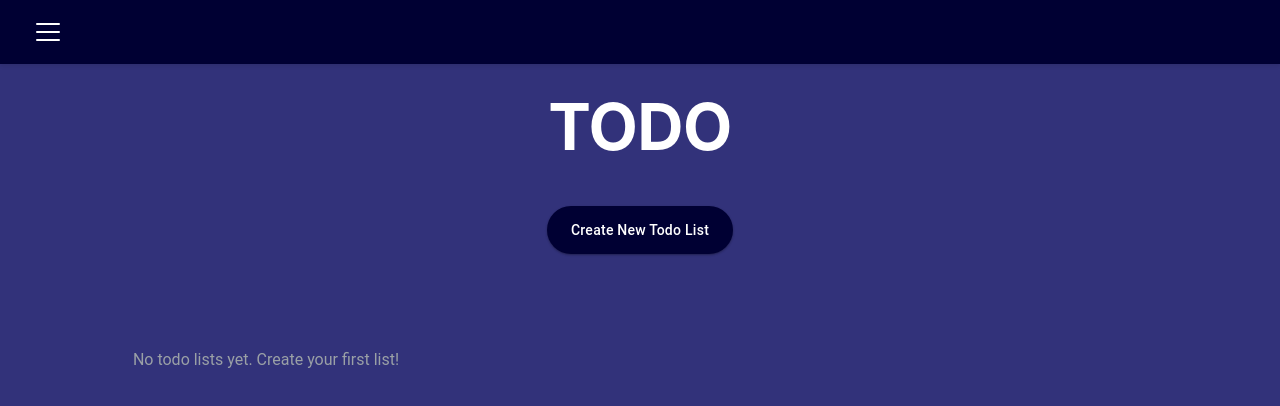
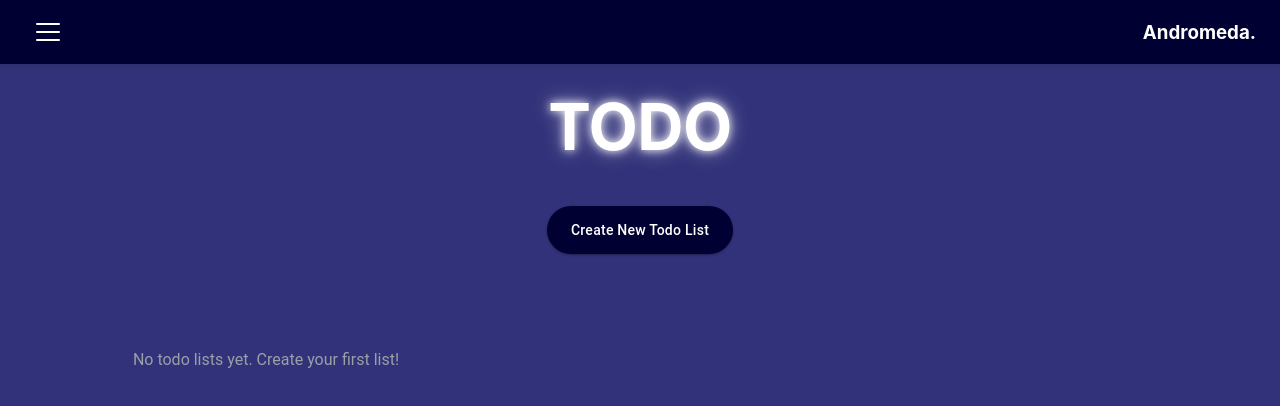
Before and after one commit to abk2191/organiser, a React (Vite) app: page /organiser/todo in a window 1280 px wide. Shown: the top 406 px of the page. Built offline with nearby package versions, Linux system fonts and the light colour scheme.

Commit message:
Added new features

```diff
--- a/src/App.jsx
+++ b/src/App.jsx
@@ -59,6 +59,9 @@ function App() {
       <div>
         {/* Navbar and Sidebar Logic Starts */}
         <div className="navbar">
+          <div className="logo">
+            <h3 style={{ color: "white" }}>Andromeda.</h3>
+          </div>
           <button
             className={`hamburger ${isSidebarOpen ? "open" : ""}`}
             onClick={toggleSidebar}
--- a/src/index.css
+++ b/src/index.css
@@ -23,9 +23,14 @@ html {
   width: 100%;
 }
 
+.logo h3 {
+  font-family: "Inter", sans-serif;
+}
+
 /* ===== GOOGLE-STYLE NAVBAR =====  */
 .navbar {
   display: flex;
+  flex-direction: row-reverse;
   align-items: center;
   justify-content: space-between;
   height: 64px;
@@ -232,6 +237,7 @@ html {
   font-weight: 500;
   letter-spacing: -0.5px;
   font-family: "Inter", sans-serif;
+  text-shadow: 0 0 10px white, 0 0 20px rgba(255, 255, 255, 0.5);
   color: white;
   font-weight: bold;
 }
```
